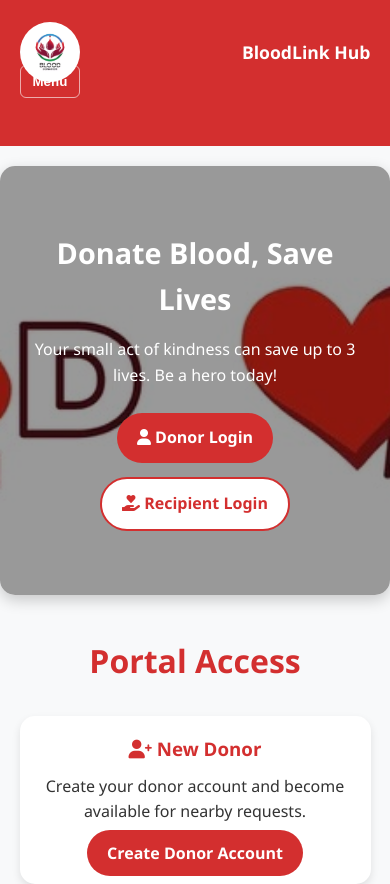
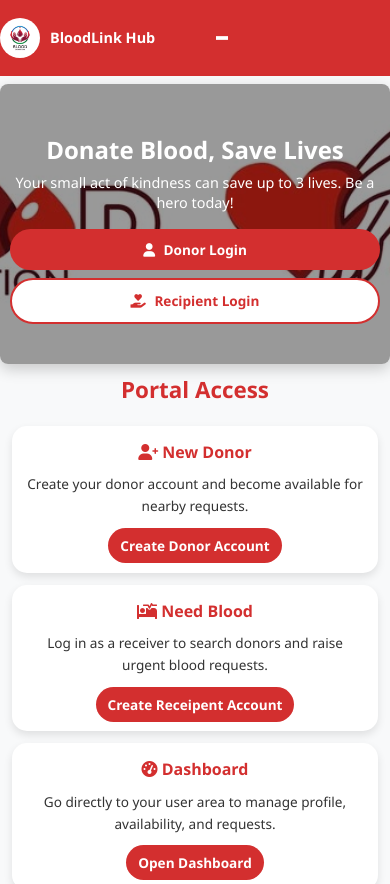
Before and after one commit to ritesh1k/BLOOD_LINK_HUB, a website: page frontend/index.html in a window 390 px wide. Shown: the top 884 px of the page. Drawn offline with Linux system fonts and the light colour scheme.

Commit message:
Fix mobile responsive layout and add hamburger menu icon

```diff
--- a/frontend/home.css
+++ b/frontend/home.css
@@ -465,59 +465,331 @@ footer {
 }
 
 @media (max-width: 768px) {
+  .container {
+    width: 95%;
+  }
+
+  .hero {
+    margin: 15px auto;
+    height: 350px;
+    border-radius: 10px;
+  }
+
   .hero-content h1 {
     font-size: 2.1rem;
+    margin-bottom: 12px;
+  }
+
+  .hero-content p {
+    font-size: 1rem;
+    margin-bottom: 20px;
   }
 
   .hero-content {
     padding: 80px 16px;
   }
 
+  .cta-buttons {
+    gap: 10px;
+  }
+
+  .cta-buttons .btn {
+    padding: 10px 16px;
+    font-size: 0.95rem;
+  }
+
   .feature-item img {
     width: 84px;
+  }
+
+  .section-title {
+    font-size: 1.8rem;
+    margin-bottom: 25px;
+  }
+
+  .portal-grid,
+  .feature-grid,
+  .steps-grid {
+    grid-template-columns: repeat(2, 1fr);
+    gap: 15px;
+  }
+
+  .portal-card,
+  .feature-item,
+  .step-card {
+    padding: 16px;
+  }
+
+  .stats {
+    gap: 20px;
+  }
+
+  .search-box input,
+  .search-box select {
+    min-width: 160px;
+    padding: 8px;
+    font-size: 0.95rem;
+  }
+
+  .search-box button {
+    padding: 8px 16px;
+  }
+
+  .btn {
+    padding: 10px 18px;
   }
 }
 
 @media (max-width: 500px) {
   .hero {
     height: auto;
-    min-height: 320px;
+    min-height: 300px;
+    margin: 10px auto;
   }
 
   .hero-content {
-    padding: 64px 14px;
+    padding: 60px 12px 50px;
   }
 
   .hero-content h1 {
-    font-size: 1.8rem;
+    font-size: 1.7rem;
+    margin-bottom: 10px;
   }
 
   .hero-content p {
-    font-size: 1rem;
+    font-size: 0.95rem;
+    margin-bottom: 18px;
+  }
+
+  .cta-buttons .btn {
+    padding: 10px 14px;
+    font-size: 0.9rem;
+  }
+
+  .cta-buttons .btn i {
+    margin-right: 5px;
+  }
+
+  .portal-access {
+    padding: 15px 0 30px;
+  }
+
+  .section-title {
+    font-size: 1.5rem;
+    margin-bottom: 20px;
+  }
+
+  .feature-item img {
+    width: 70px;
+    margin-bottom: 12px;
+  }
+
+  .feature-item h3,
+  .portal-card h3,
+  .step-card h3 {
+    font-size: 1.1rem;
+    margin-bottom: 8px;
+  }
+
+  .feature-item p,
+  .portal-card p,
+  .step-card p {
+    font-size: 0.9rem;
+  }
+
+  .stat {
+    padding: 15px;
+  }
+
+  .search-box {
+    gap: 8px;
+  }
+
+  .search-box input,
+  .search-box select {
+    min-width: 100%;
+    padding: 8px;
+    font-size: 0.9rem;
+  }
+
+  .search-box button {
+    width: 100%;
+    padding: 8px 12px;
+  }
+
+  .request-form {
+    padding: 20px;
+    margin: 0 10px;
+  }
+
+  .newsletter input {
+    width: 100%;
+    margin-bottom: 8px;
+  }
+
+  .newsletter button {
+    width: 100%;
+    margin-left: 0;
+    margin-top: 5px;
+  }
+
+  .btn {
+    padding: 8px 14px;
+    font-size: 0.9rem;
   }
 }
 
 @media (max-width: 480px) {
+  .container {
+    width: 100%;
+    padding: 0 12px;
+  }
+
+  .hero {
+    height: auto;
+    min-height: 280px;
+    margin: 8px auto;
+    border-radius: 8px;
+  }
+
+  .hero-content {
+    padding: 50px 10px 40px;
+  }
+
+  .hero-content h1 {
+    font-size: 1.5rem;
+    margin-bottom: 8px;
+    line-height: 1.3;
+  }
+
+  .hero-content p {
+    font-size: 0.9rem;
+    margin-bottom: 15px;
+    line-height: 1.4;
+  }
+
+  .cta-buttons {
+    flex-direction: column;
+    gap: 8px;
+  }
+
+  .cta-buttons .btn {
+    width: 100%;
+    padding: 10px 12px;
+    font-size: 0.85rem;
+  }
+
   .portal-grid,
   .feature-grid,
+  .steps-grid,
   .footer-grid {
     grid-template-columns: 1fr;
-    gap: 14px;
+    gap: 12px;
   }
 
   .portal-card,
   .feature-item,
   .step-card {
-    padding: 18px;
+    padding: 14px;
   }
 
-  .newsletter input,
-  .newsletter button {
+  .portal-card h3,
+  .feature-item h3,
+  .step-card h3 {
+    font-size: 1rem;
+  }
+
+  .portal-card p,
+  .feature-item p,
+  .step-card p {
+    font-size: 0.85rem;
+  }
+
+  .section-title {
+    font-size: 1.4rem;
+    margin-bottom: 18px;
+  }
+
+  .feature-item img {
+    width: 60px;
+    margin-bottom: 10px;
+  }
+
+  .step-number {
+    width: 32px;
+    height: 32px;
+    font-size: 0.9rem;
+  }
+
+  .stats {
+    flex-direction: column;
+    gap: 15px;
+  }
+
+  .stat {
+    padding: 12px;
+    font-size: 0.9rem;
+  }
+
+  .search-box {
+    flex-direction: column;
+    gap: 6px;
+  }
+
+  .search-box input,
+  .search-box select {
     width: 100%;
-    margin-left: 0;
+    padding: 8px;
+    font-size: 0.9rem;
+  }
+
+  .search-box button {
+    width: 100%;
+    padding: 8px;
+  }
+
+  .request-form {
+    padding: 15px;
+    max-width: 100%;
+    margin: 0;
+  }
+
+  .request-form input,
+  .request-form select,
+  .request-form textarea {
+    font-size: 0.9rem;
+    padding: 8px;
+  }
+
+  .request-form button {
+    width: 100%;
+    padding: 10px;
+  }
+
+  .newsletter input {
+    width: 100%;
+    padding: 8px;
+    font-size: 0.9rem;
   }
 
   .newsletter button {
-    margin-top: 8px;
+    width: 100%;
+    padding: 8px;
+    margin: 0;
+    margin-top: 5px;
+  }
+
+  .footer-links a,
+  .social-icons a {
+    font-size: 0.9rem;
+  }
+
+  .footer-bottom {
+    font-size: 0.8rem;
+  }
+
+  .btn {
+    padding: 8px 12px;
+    font-size: 0.85rem;
   }
 }
--- a/frontend/main-nav.css
+++ b/frontend/main-nav.css
@@ -45,13 +45,47 @@
 
 .main-nav .main-nav-toggle {
   display: none;
-  border: 1px solid rgba(255, 255, 255, 0.6);
+  border: none;
   background: transparent;
   color: #fff;
-  border-radius: 6px;
-  padding: 8px 12px;
-  font-weight: 600;
   cursor: pointer;
+  width: 32px;
+  height: 32px;
+  padding: 0;
+  position: relative;
+}
+
+.main-nav .main-nav-toggle .hamburger-icon {
+  display: block;
+  width: 24px;
+  height: 18px;
+  position: relative;
+}
+
+.main-nav .main-nav-toggle .hamburger-icon::before,
+.main-nav .main-nav-toggle .hamburger-icon::after,
+.main-nav .main-nav-toggle .hamburger-icon {
+  content: "";
+  display: block;
+  width: 100%;
+  height: 3px;
+  background-color: #fff;
+  position: absolute;
+  left: 0;
+  transition: all 0.3s ease;
+}
+
+.main-nav .main-nav-toggle .hamburger-icon::before {
+  top: 0;
+}
+
+.main-nav .main-nav-toggle .hamburger-icon {
+  top: 50%;
+  transform: translateY(-50%);
+}
+
+.main-nav .main-nav-toggle .hamburger-icon::after {
+  bottom: 0;
 }
 
 .main-nav .main-nav-links a {
@@ -69,41 +103,82 @@
 
 @media (max-width: 768px) {
   .main-nav .main-nav-container {
-    align-items: center;
-    flex-wrap: wrap;
+    width: 95%;
+    padding: 8px 0;
   }
 
   .main-nav .main-nav-brand {
-    width: 100%;
-    justify-content: space-between;
+    flex: 1;
+    min-width: 200px;
+  }
+
+  .main-nav .main-nav-brand span {
+    font-size: 0.95rem;
+  }
+
+  .main-nav .main-nav-brand img {
+    height: 45px;
+    width: 45px;
   }
 
   .main-nav .main-nav-toggle {
-    display: inline-block;
-    align-self: flex-end;
-    margin-top: -46px;
+    display: flex;
+    align-items: center;
+    justify-content: center;
+    order: 2;
   }
 
   .main-nav .main-nav-links {
     display: flex;
     width: 100%;
     flex-direction: column;
-    gap: 6px;
-    margin-top: 10px;
+    gap: 0;
+    margin-top: 0;
     max-height: 0;
     overflow: hidden;
     opacity: 0;
-    transition: max-height 0.25s ease, opacity 0.2s ease;
+    transition: max-height 0.3s ease, opacity 0.3s ease;
+    order: 3;
   }
 
   .main-nav .main-nav-links.is-open {
-    max-height: 320px;
+    max-height: 400px;
     opacity: 1;
   }
 
   .main-nav .main-nav-links a {
     display: block;
     width: 100%;
-    padding: 10px 12px;
+    padding: 12px 16px;
+    border-bottom: 1px solid rgba(255, 255, 255, 0.1);
+  }
+
+  .main-nav .main-nav-links a:last-child {
+    border-bottom: none;
   }
 }
+
+@media (max-width: 480px) {
+  .main-nav .main-nav-container {
+    width: 100%;
+    padding: 8px 0;
+  }
+
+  .main-nav .main-nav-brand span {
+    font-size: 0.9rem;
+  }
+
+  .main-nav .main-nav-brand img {
+    height: 40px;
+    width: 40px;
+  }
+
+  .main-nav .main-nav-links a {
+    padding: 10px 12px;
+    font-size: 0.95rem;
+  }
+
+  .main-nav .main-nav-links a i {
+    margin-right: 8px;
+  }
+}
--- a/frontend/main-nav.js
+++ b/frontend/main-nav.js
@@ -35,7 +35,7 @@
     '<header class="main-nav">' +
     '  <div class="main-nav-container">' +
     '    <a class="main-nav-brand" href="index.html"><img src="logo.avif" alt="BloodLink Hub Logo"><span>BloodLink Hub</span></a>' +
-    '    <button class="main-nav-toggle" type="button" aria-label="Toggle navigation" aria-expanded="false">Menu</button>' +
+    '    <button class="main-nav-toggle" type="button" aria-label="Toggle navigation" aria-expanded="false"><span class="hamburger-icon"></span></button>' +
     '    <ul class="main-nav-links">' + linksHtml + '</ul>' +
     '  </div>' +
     '</header>';
```
Also changed, not shown: README.md.
